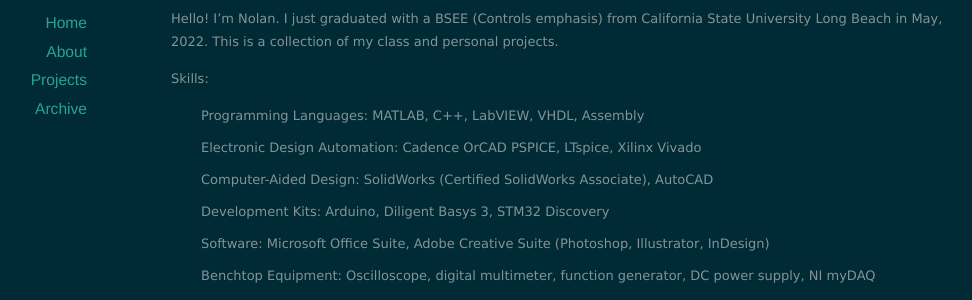
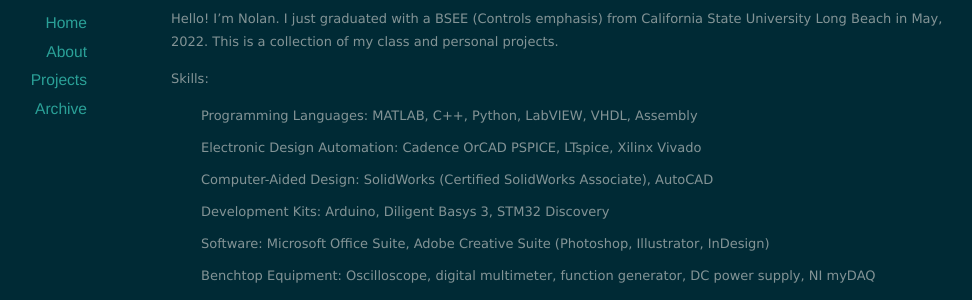
Before and after one commit to nolanschan/nolanschan.github.io, a Jekyll site: the page built from about/index.markdown, in a window 1280 px wide. Shown: the part 162-462 px from the top of the page, without its empty margins (69-1041 px from the left). Built offline with Jekyll 4.4.1, drawn with Linux system fonts in a browser that asks for light colours; nearby versions of some CDN libraries.

Commit message:
Update index.markdown

```diff
--- a/about/index.markdown
+++ b/about/index.markdown
@@ -6,7 +6,7 @@ title: About
 Hello! I'm Nolan. I just graduated with a BSEE (Controls emphasis) from California State University Long Beach in May, 2022. This is a collection of my class and personal projects.
 
 Skills:
--  Programming Languages: MATLAB, C++, LabVIEW, VHDL, Assembly
+-  Programming Languages: MATLAB, C++, Python, LabVIEW, VHDL, Assembly
 -  Electronic Design Automation: Cadence OrCAD PSPICE, LTspice, Xilinx Vivado
 -  Computer-Aided Design: SolidWorks (Certified SolidWorks Associate), AutoCAD
 -  Development Kits: Arduino, Diligent Basys 3, STM32 Discovery
```
